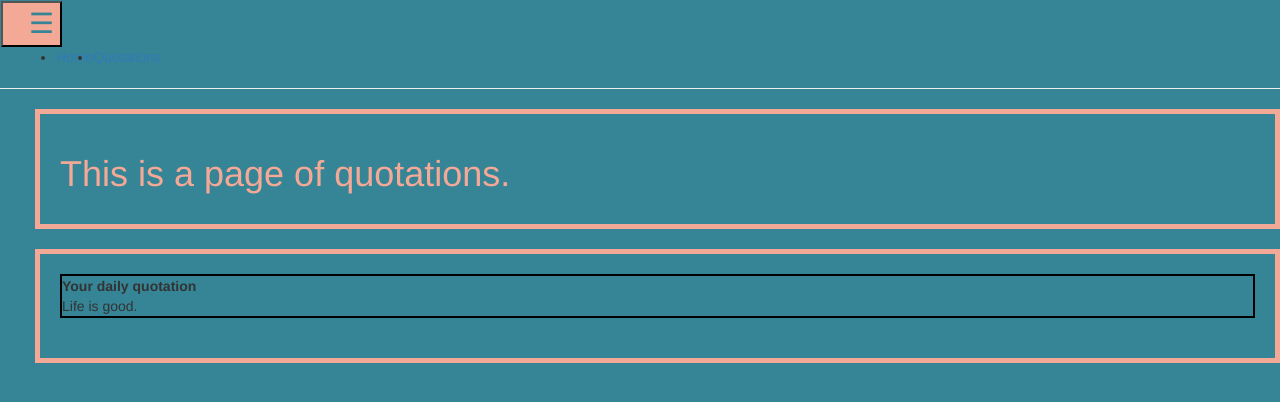
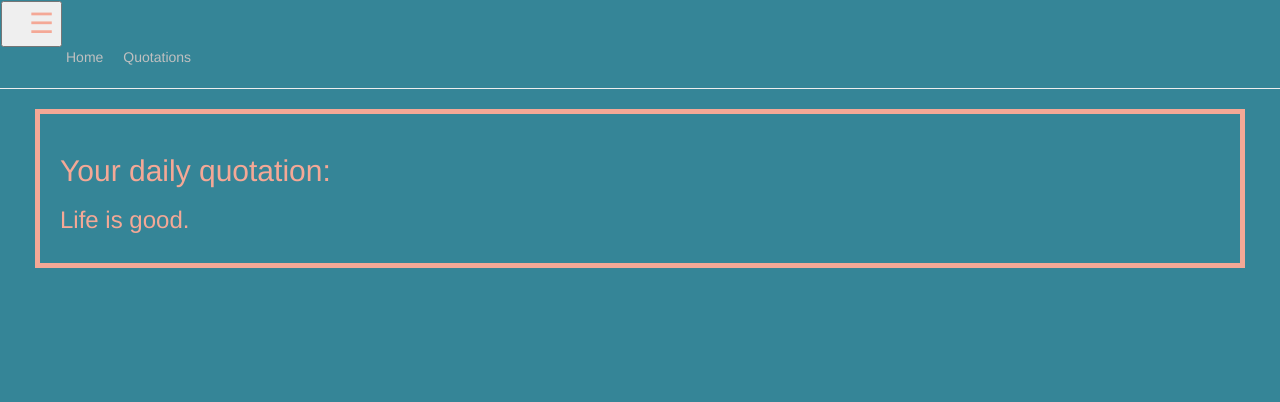
Before and after one commit to chrishaining/PythonFlaskToDoList2, a Flask app: page /quotations in a window 1280 px wide. Shown: the top 402 px of the page. Run offline with Flask 2, Linux system fonts and the light colour scheme; data comes from the database, SQL or seed files in the repository; both versions use the stored data as it was after the commit; some libraries are stand-ins or nearby versions.

Commit message:
changes styling

```diff
--- a/app/static/css/styles.css
+++ b/app/static/css/styles.css
@@ -2,16 +2,27 @@ body {
     background-color: #358597
 }
 
-h1 {
+h1,
+h2,
+h3 {
     color: #F4A896
 }
 
-h2 {
-    color: #F4A896
+a {
+    color: silver;
+    padding: 10px
 }
 
+a:hover {
+    color: white;
+    text-decoration: none;
+}
+
+
+/* navbar */
+
 .navbar-toggler-icon {
-    color: #358597;
+    color: #F4A896;
     padding-left: 20px;
     font-size: 200%
 }
@@ -20,24 +31,64 @@ h2 {
     color: #F4A896
 }
 
+.navbar-nav {
+    list-style-type: none;
+}
+
+
+/* rows and columns */
+
 .row {
     margin-left: 20px;
-    margin-right: 20 px;
+    margin-right: 20px;
     margin-bottom: 20px;
     padding: 20px;
     border: solid 5px #F4A896;
 }
 
-button {
-    background-color: #F4A896;
-    color: #358597
-}
+
+/* form */
 
 form {
     margin: 10px;
     padding: 10 px;
 }
 
+label {
+    font-weight: bold;
+    font-size: 1.5em;
+    color: #F4A896
+}
+
+input,
+textarea {
+    background-color: silver;
+    border: solid 1px #f4A896;
+    width: 100%
+}
+
+
+/* table */
+
 .table {
-    border: solid black 2px
+    color: silver;
+    padding: 10px
 }
+
+td {
+    padding: 10px;
+    border: solid #F4A896 2px;
+}
+
+
+/* buttons */
+
+button.save.btn.btn-default {
+    background-color: #F4A896;
+    color: #358597;
+    margin: 10px
+}
+
+button.save.btn.btn-default:hover {
+    color: white;
+}
--- a/app/templates/quotations.html
+++ b/app/templates/quotations.html
@@ -2,16 +2,9 @@
 
 <div class='container-fluid'>
     <div class="row">
-        <h1>This is a page of quotations.</h1>
-    </div>
-    <div class="row">
-        <div class="table table-striped">
-            <table>
-                <th>Your daily quotation</th>
-                <tr>
-                    <td>{{ random_quotation.contents }}</td>
-                </tr>
-            </table>
+        <div class="col">
+            <h2>Your daily quotation: </h2>
+            <h3>{{ random_quotation.contents }}</h3>
         </div>
     </div>
 </div>
```
Also changed, not shown: app/templates/index.html (+3 -5 lines), app.db.
